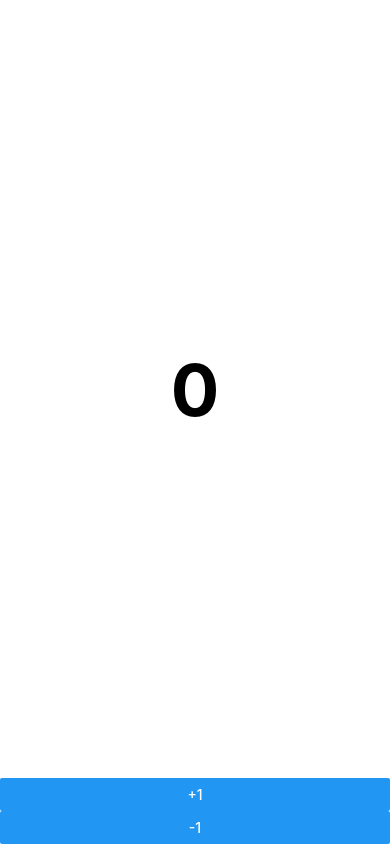
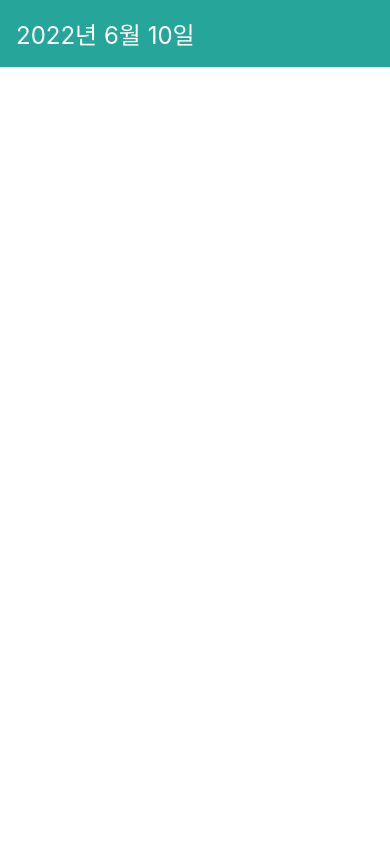
Before and after one commit to chaeikim-tech/LearnReactNative, a React Native app: screen / in a window 390 px wide. Built offline with nearby package versions, Linux system fonts and the light colour scheme.

Commit message:
Change StatusBar

```diff
--- a/App.js
+++ b/App.js
@@ -1,26 +1,17 @@
-import React, {useState} from 'react';
+import React from 'react';
 import {SafeAreaView, StyleSheet} from 'react-native';
-import Counter from './components/Counter';
+import DateHead from './components/DateHead';
 
-// SafeAreaView 컴포넌트는 iPhone X 이상 기종에서 디스플레이의 보이지 않는 영역 및 최하단 영역에 내용이 보여지는 것을 방지
-
-const App = () => {
-  const [count, setCount] = useState(0);
-
-  const onIncrease = () => setCount(count + 1);
-  const onDecrease = () => setCount(count - 1);
+function App() {
+  const today = new Date();
 
   return (
-    <SafeAreaView style={styles.full}>
-      <Counter count={count} onIncrease={onIncrease} onDecrease={onDecrease} />
+    <SafeAreaView>
+      <DateHead date={today} />
     </SafeAreaView>
   );
-};
+}
 
-const styles = StyleSheet.create({
-  full: {
-    flex: 1,
-  },
-});
+const styles = StyleSheet.create({});
 
 export default App;
--- a/components/Counter.js
+++ /dev/null
@@ -1,31 +0,0 @@
-import React from 'react';
-import {View, Text, StyleSheet, Button} from 'react-native';
-
-function Counter({count, onIncrease, onDecrease}) {
-  return (
-    <View style={styles.wrapper}>
-      <View style={styles.numberArea}>
-        <Text style={styles.number}>{count}</Text>
-      </View>
-      <Button title="+1" onPress={onIncrease} />
-      <Button title="-1" onPress={onDecrease} />
-    </View>
-  );
-}
-
-const styles = StyleSheet.create({
-  wrapper: {
-    flex: 1,
-  },
-  numberArea: {
-    flex: 1,
-    alignItems: 'center',
-    justifyContent: 'center',
-  },
-  number: {
-    fontSize: 72,
-    fontWeight: 'bold',
-  },
-});
-
-export default Counter;
--- /dev/null
+++ b/components/DateHead.js
@@ -0,0 +1,32 @@
+import React from 'react';
+import {View, Text, StyleSheet, StatusBar} from 'react-native';
+
+function DateHead({date}) {
+  const year = date.getFullYear();
+  const month = date.getMonth() + 1;
+  const day = date.getDate();
+
+  return (
+    <>
+      <StatusBar backgroundColor="#26a69a" />
+      <View style={styles.block}>
+        <Text style={styles.dateText}>
+          {year}년 {month}월 {day}일
+        </Text>
+      </View>
+    </>
+  );
+}
+
+const styles = StyleSheet.create({
+  block: {
+    padding: 16,
+    backgroundColor: '#26a69a',
+  },
+  dateText: {
+    fontSize: 24,
+    color: 'white',
+  },
+});
+
+export default DateHead;
```
Also changed, not shown: components/Box.js (deleted, +0 -49 lines), components/Greeting.js (deleted, +0 -16 lines), 2 other files (tests, documents, lock files or other folders).
